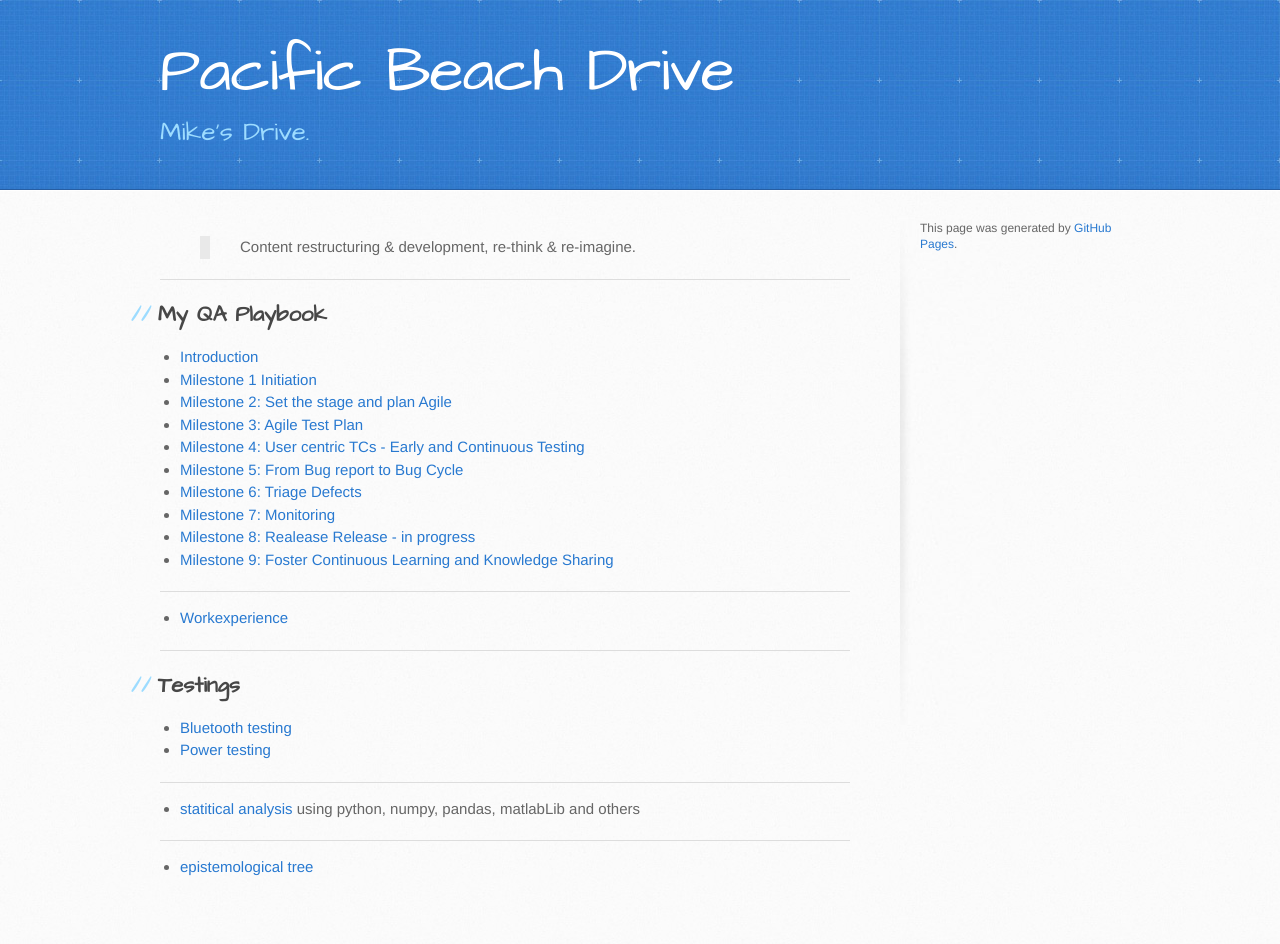
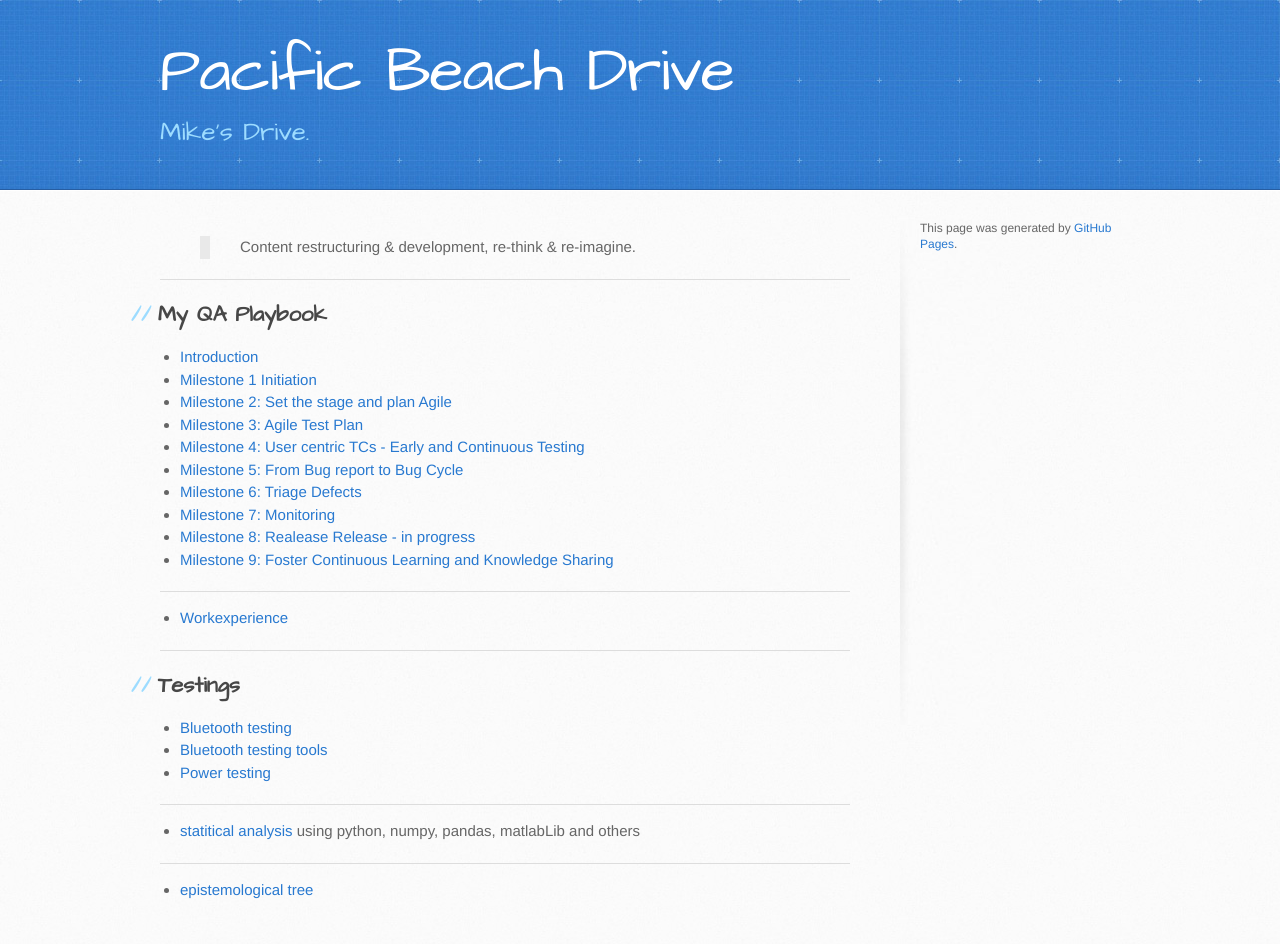
Before and after one commit to trumpfheller/trumpfheller.github.io, a Jekyll site: the page built from index.md, in a window 1280 px wide. Built offline with Jekyll 4.4.1, drawn with Linux system fonts in a browser that asks for light colours; before the commit the page ends 921 px from its top, so only the background shows below that.

Commit message:
Update index.md

```diff
--- a/index.md
+++ b/index.md
@@ -26,6 +26,7 @@ layout: default
 
 ## Testings
 - [Bluetooth testing](./testing/bt.html)
+- [Bluetooth testing tools](./testing/btt.html)
 - [Power testing](./testing/pwr.html)
 
 ---
```
